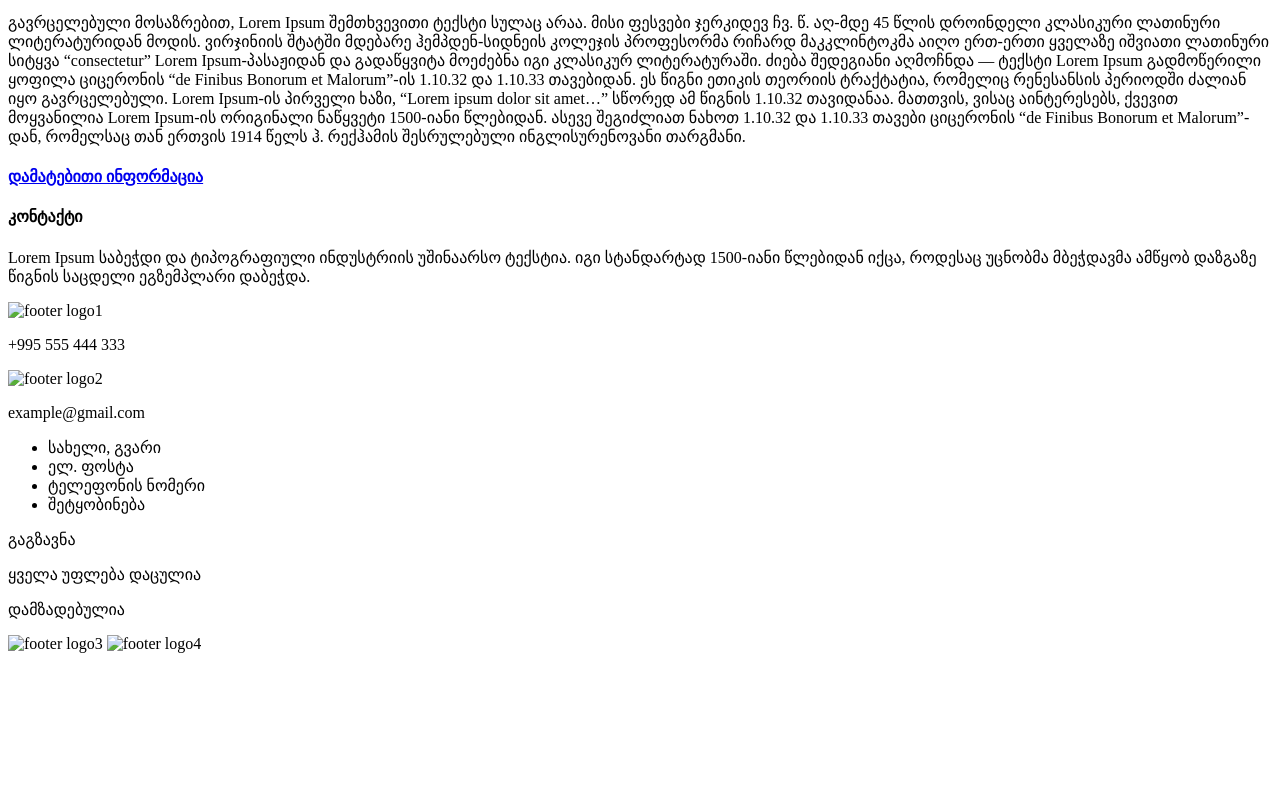
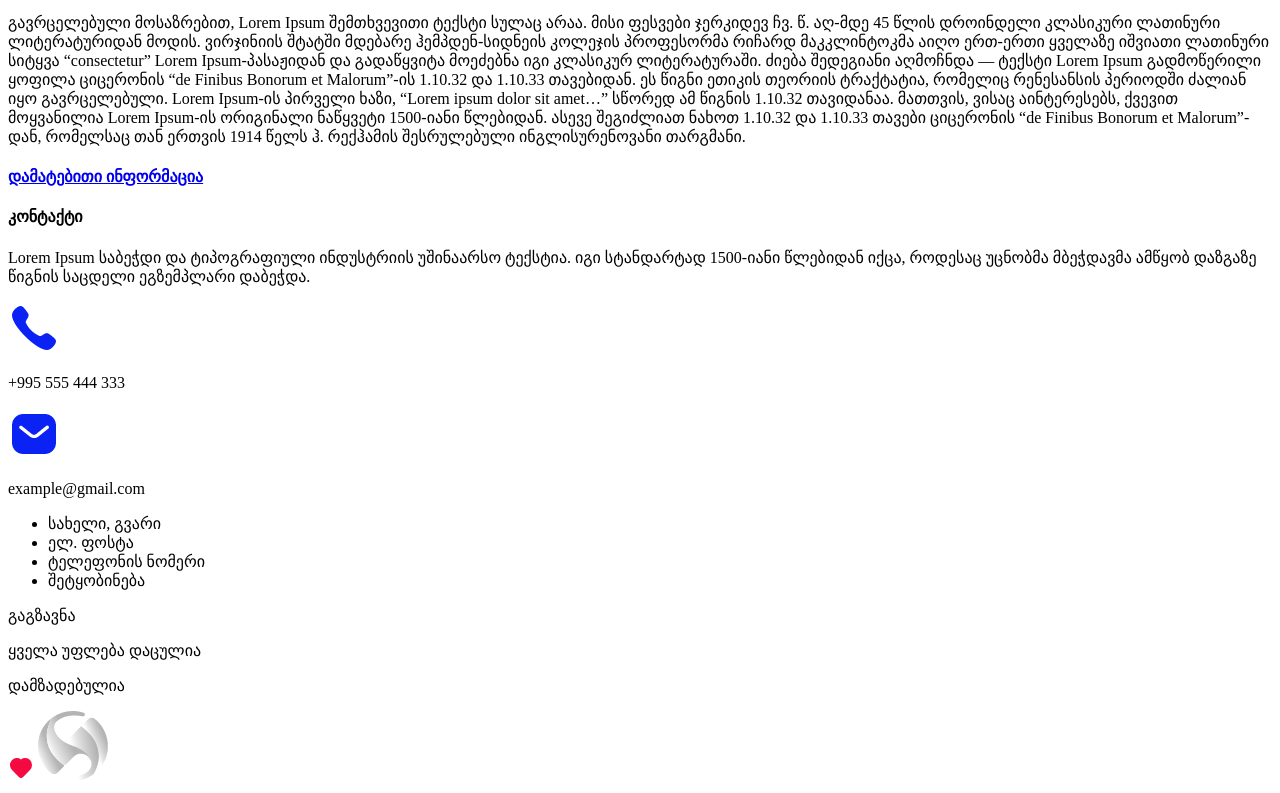
Before and after one commit to gejadzeomar/lesson-5, a plain HTML site: page index.html in a window 1280 px wide. Shown: the part 2184-2977 px from the top of the page. Before the commit the page ends 2845 px from the top, so only its background shows below. Drawn offline with Linux system fonts and the light colour scheme.

Commit message:
all photos

```diff
--- a/index.html
+++ b/index.html
@@ -70,11 +70,11 @@
 			<p>
 				Lorem Ipsum საბეჭდი და ტიპოგრაფიული ინდუსტრიის უშინაარსო ტექსტია. იგი სტანდარტად 1500-იანი წლებიდან იქცა, როდესაც უცნობმა მბეჭდავმა ამწყობ დაზგაზე წიგნის საცდელი ეგზემპლარი დაბეჭდა.
 			</p>
-			<img src="photos/footer logo1.svg" alt="footer logo1">
+			<img src="img/footer logo1.png" alt="footer logo1">
 			<p>
 				+995 555 444 333
 			</p>
-			<img class="phone"src="photos/footer  logo2.svg" alt="footer logo2">
+			<img src="img/footer logo2.png" alt="footer logo2">
 			<p>
 				example@gmail.com
 			</p>
@@ -101,9 +101,9 @@
 			<p>
 				დამზადებულია
 			</p>
-			<img src="photos/footer logo3.svg" alt="footer logo3">
+			<img src="img/footer logo3.svg" alt="footer logo3">
 
-			<img src="photos/footer logo4.png" alt="footer logo4">
+			<img src="img/footer logo4.png" alt="footer logo4">
 
 		</div>
 
```
Also changed, not shown: img/footer logo1.png (added), img/footer logo2.png (added), img/footer logo3.svg (added), img/footer logo4.png (added).
